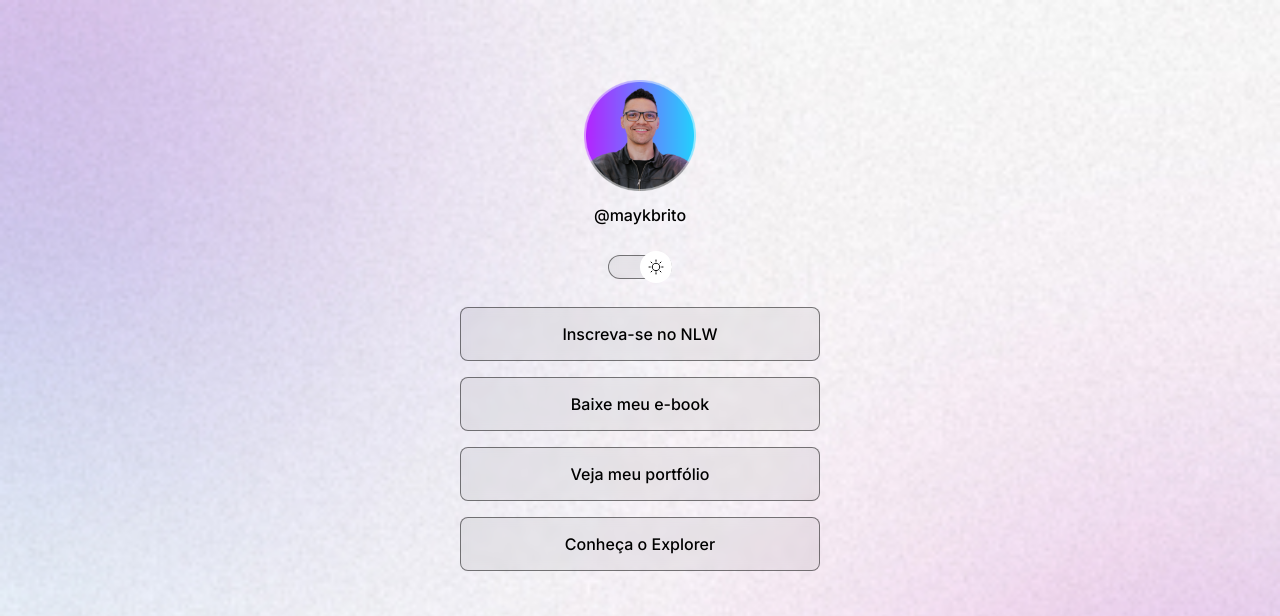
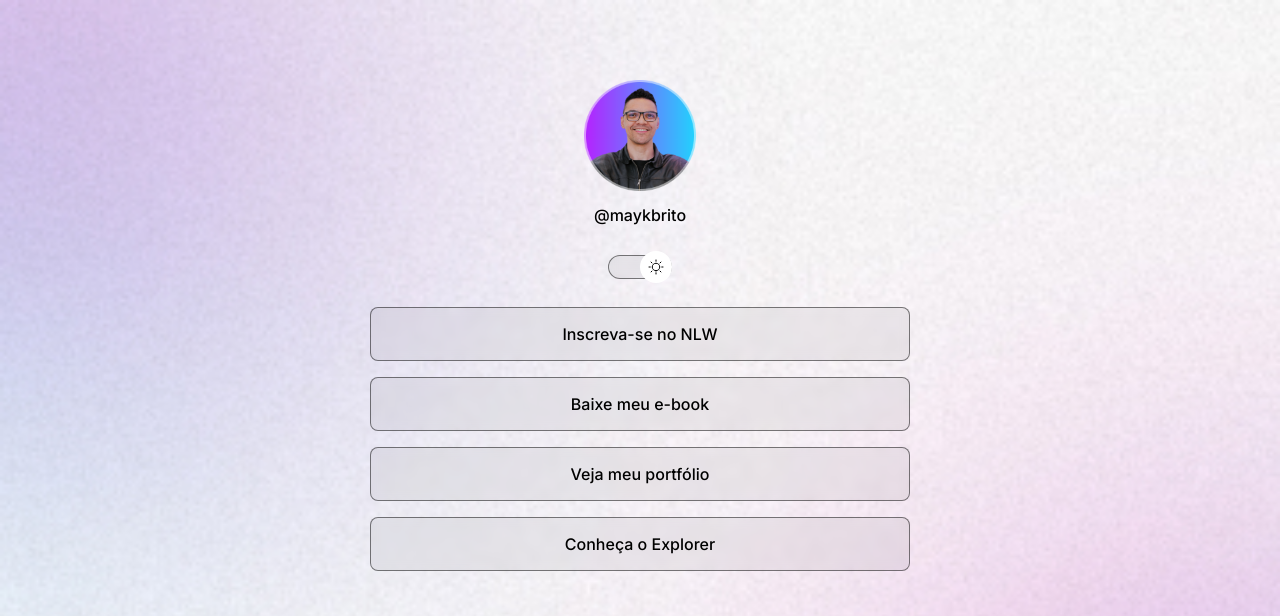
Before and after one commit to lucamartinsb/projeto-discover, a plain HTML site: page index.html in a window 1280 px wide. Shown: the top 616 px of the page. Drawn offline with nearby package versions, Linux system fonts and the light colour scheme.

Commit message:
adjust container width

```diff
--- a/style.css
+++ b/style.css
@@ -48,10 +48,12 @@ body * {
 }
 
 #container {
-  width: 360px;
+  width: 100%;
+  max-width: 588px;
   /*A altura da caixa se ajusta confome o conteúdo dela.*/
-  margin: 56px auto 32px auto;
+  margin: 56px auto 0px;
   /*Aplica espaçamento externo nos 4 lados*/
+  padding: 0 24px;
 }
 
 #profile {
```
